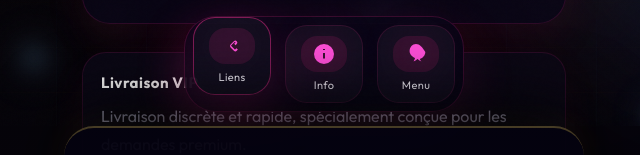
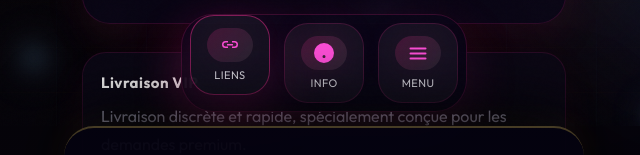
Before and after one commit to socialclub76/socialclub76-app, a website: page index.html in a window 1280 px wide. Shown: the part 674-829 px from the top of the page, 316-956 px from the left. Drawn offline with nearby package versions, Linux system fonts and the light colour scheme.

Commit message:
Add files via upload

```diff
--- a/css/style.css
+++ b/css/style.css
@@ -317,10 +317,10 @@ button,a { font-family:inherit; cursor:pointer; border:none; background:none; te
 .menu-list .menu-item { padding:14px 16px; border-radius:16px; background: rgba(255,45,149,0.06); margin:10px 0; color: var(--c-main); border:1px solid rgba(255,45,149,0.12); }
 
 .footer-hub { position:fixed; left:50%; transform:translateX(-50%); bottom:14px; z-index:70; display:flex; gap:14px; padding:8px; background: rgba(10, 6, 23, 0.88); border-radius:32px; border: 1px solid rgba(255,45,149,0.18); box-shadow:0 18px 55px rgba(255,45,149,0.14); backdrop-filter: blur(22px); }
-.hub-btn { width:78px; min-width:78px; height:78px; border-radius:22px; display:flex; flex-direction:column; align-items:center; justify-content:center; gap:6px; padding:10px; background: rgba(255,255,255,0.04); border: 1px solid rgba(255, 45, 149, 0.12); color:var(--c-main); transition: transform 260ms var(--spring), box-shadow 360ms var(--spring), border-color 260ms var(--spring); }
-.hub-btn .hub-icon { width:46px; height:46px; display:flex; align-items:center; justify-content:center; color:var(--rock-pink); filter: drop-shadow(0 0 20px rgba(255,45,149,0.35)); background: rgba(255,45,149,0.12); border-radius: 16px; }
+.hub-btn { width:80px; min-width:80px; height:80px; border-radius:24px; display:flex; flex-direction:column; align-items:center; justify-content:center; gap:6px; padding:12px; background: rgba(255,255,255,0.05); border: 1px solid rgba(255, 45, 149, 0.16); color:var(--c-main); transition: transform 260ms var(--spring), box-shadow 360ms var(--spring), border-color 260ms var(--spring); }
+.hub-btn .hub-icon { width:46px; height:46px; display:flex; align-items:center; justify-content:center; color:var(--rock-pink); filter: drop-shadow(0 0 20px rgba(255,45,149,0.38)); background: linear-gradient(135deg, rgba(255,45,149,0.18), rgba(255,255,255,0.08)); border-radius: 18px; }
 .hub-btn .hub-icon svg { width:24px; height:24px; }
-.hub-btn .hub-label { font-size:11px; color:var(--c-main); letter-spacing:0.4px; }
+.hub-btn .hub-label { font-size:11px; color:var(--c-main); letter-spacing:0.42px; text-transform:uppercase; opacity:0.92; }
 .hub-btn.active { transform:translateY(-8px); border-color: rgba(255, 45, 149, 0.45); box-shadow: 0 22px 60px rgba(255, 45, 149, 0.24); }
 .hub-btn:hover { transform:translateY(-4px); }
 
--- a/index.html
+++ b/index.html
@@ -212,21 +212,22 @@
 <div class="footer-hub" role="navigation" aria-label="Plug Hub">
   <button class="hub-btn active" id="hub-links" data-tab="links" aria-label="Liens">
     <div class="hub-icon hub-icon-link">
-        <svg viewBox="0 0 24 24" aria-hidden="true"><path d="M10.59 13.41a2 2 0 0 1 0-2.82l3.3-3.3a2 2 0 0 1 2.83 2.83l-1.12 1.12-1.42-1.42 1.12-1.12a.5.5 0 0 0-.7-.71l-3.3 3.3a.5.5 0 0 0 0 .71l3.3 3.3a.5.5 0 0 0 .71 0l1.12-1.12 1.42 1.42-1.12 1.12a2 2 0 0 1-2.83 0l-3.3-3.3z" fill="currentColor"/></svg>
+      <svg viewBox="0 0 24 24" aria-hidden="true"><path fill="currentColor" d="M7.5 8A3.5 3.5 0 0 0 4 11.5 3.5 3.5 0 0 0 7.5 15H10V13.5H7.5A2 2 0 0 1 5.5 11.5 2 2 0 0 1 7.5 9.5H10V8Zm9 0h-2.5V9.5H16.5A2 2 0 0 1 18.5 11.5 2 2 0 0 1 16.5 13.5H14V15h2.5A3.5 3.5 0 0 0 20 11.5 3.5 3.5 0 0 0 16.5 8ZM9 12.5h6V11h-6v1.5Z"/></svg>
     </div>
     <div class="hub-label">Liens</div>
   </button>
   <button class="hub-btn" id="hub-info" data-tab="infos" aria-label="Info">
     <div class="hub-icon hub-icon-info">
-        <svg viewBox="0 0 24 24" aria-hidden="true"><path d="M12 2a10 10 0 1 0 0 20 10 10 0 0 0 0-20zm1 14.5h-2V11h2v5.5zm0-8.5h-2V7h2v1z" fill="currentColor"/></svg>
+      <svg viewBox="0 0 24 24" aria-hidden="true"><path d="M12 2a10 10 0 1 0 0 20 10 10 0 0 0 0-20zm0 15a1.5 1.5 0 1 1 0-3 1.5 1.5 0 0 1 0 3zm1-8h-2v5h2V9z" fill="currentColor"/></svg>
     </div>
     <div class="hub-label">Info</div>
   </button>
   <button class="hub-btn" id="hub-menu" data-tab="menu" aria-label="Menu">
     <div class="hub-icon hub-icon-leaf">
-        <svg viewBox="0 0 24 24" aria-hidden="true"><path d="M12 2c-3.7 0-6.4 3.2-6.4 7.1 0 3.2 2.4 5.8 5.4 6.9-.1.6-.4 1.8-1.4 3.3 0 0 1.6-.4 3.9-2.4 2.3 2 3.9 2.4 3.9 2.4-1-.9-1.4-1.8-1.5-2.4 3-.9 5.4-3.6 5.4-6.9C18.4 5.2 15.7 2 12 2z" fill="currentColor"/></svg>
+      <svg viewBox="0 0 24 24" aria-hidden="true"><path fill="currentColor" d="M4.5 6.5h15a1 1 0 0 1 0 2h-15a1 1 0 0 1 0-2zm0 5h15a1 1 0 0 1 0 2h-15a1 1 0 0 1 0-2zm0 5h15a1 1 0 0 1 0 2h-15a1 1 0 0 1 0-2z"/></svg>
     </div>
     <div class="hub-label">Menu</div>
+  </button>
 </div>
 
 <!-- BOTTOM SHEET -->
```
Lines whose indentation alone changed are shown as unchanged.
